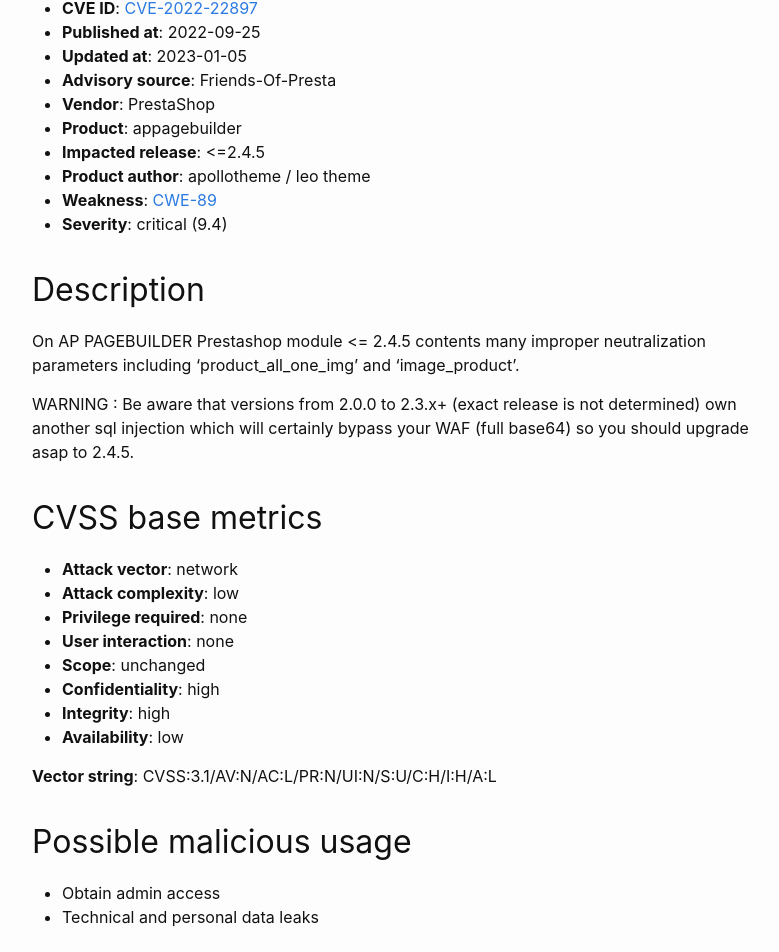
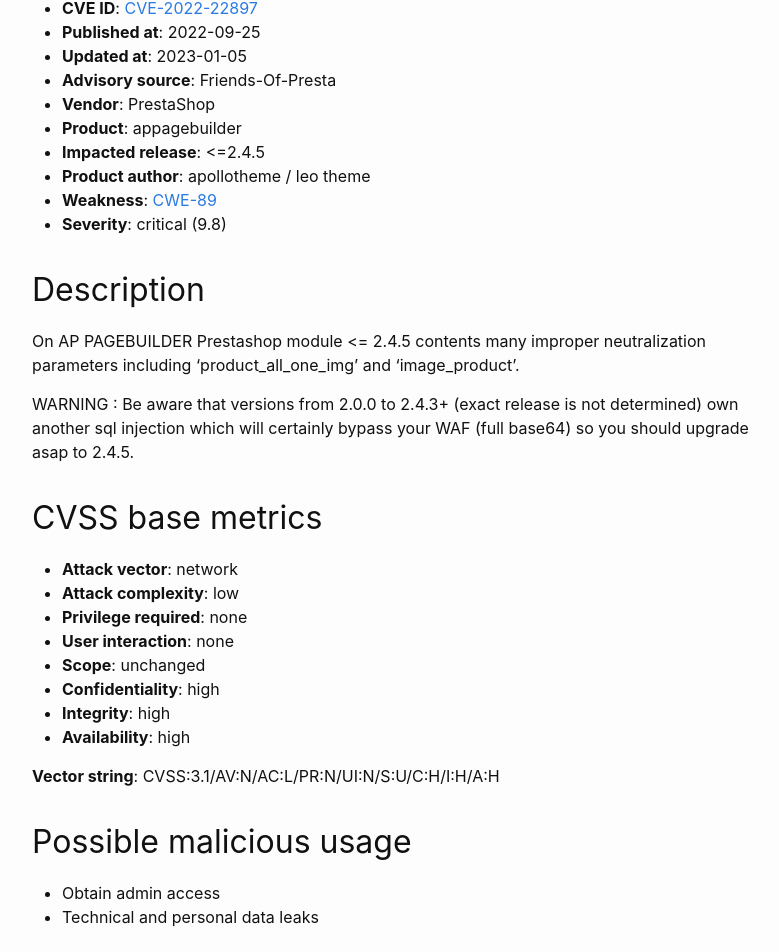
Before and after one commit to friends-of-presta/security-advisories, a Jekyll site: the page built from _posts/2023-01-05-appagebuilder.md, in a window 1280 px wide and 1400 px high. Shown: the part 448-1400 px from the top of the window, without its empty margins (238-1017 px from the left). Built offline with Jekyll 4.4.1, drawn with Linux system fonts in a browser that asks for light colours.

Commit message:
Update 2023-01-05-appagebuilder.md

```diff
--- a/_posts/2023-01-05-appagebuilder.md
+++ b/_posts/2023-01-05-appagebuilder.md
@@ -23,13 +23,13 @@ PrestaShop Ap Pagebuilder module versions 2.4.5 and below suffer from several re
 * **Impacted release**: <=2.4.5
 * **Product author**: apollotheme / leo theme
 * **Weakness**: [CWE-89](https://cwe.mitre.org/data/definitions/89.html)
-* **Severity**: critical (9.4)
+* **Severity**: critical (9.8)
 
 ## Description
 
 On AP PAGEBUILDER Prestashop module <= 2.4.5 contents many improper neutralization parameters including 'product_all_one_img' and 'image_product'.
 
-WARNING : Be aware that versions from 2.0.0 to 2.3.x+ (exact release is not determined) own another sql injection which will certainly bypass your WAF (full base64) so you should upgrade asap to 2.4.5.
+WARNING : Be aware that versions from 2.0.0 to 2.4.3+ (exact release is not determined) own another sql injection which will certainly bypass your WAF (full base64) so you should upgrade asap to 2.4.5.
 
 
 ## CVSS base metrics
@@ -41,9 +41,9 @@ WARNING : Be aware that versions from 2.0.0 to 2.3.x+ (exact release is not dete
 * **Scope**: unchanged
 * **Confidentiality**: high
 * **Integrity**: high
-* **Availability**: low
+* **Availability**: high
 
-**Vector string**: CVSS:3.1/AV:N/AC:L/PR:N/UI:N/S:U/C:H/I:H/A:L
+**Vector string**: CVSS:3.1/AV:N/AC:L/PR:N/UI:N/S:U/C:H/I:H/A:H
 
 ## Possible malicious usage
 
```
